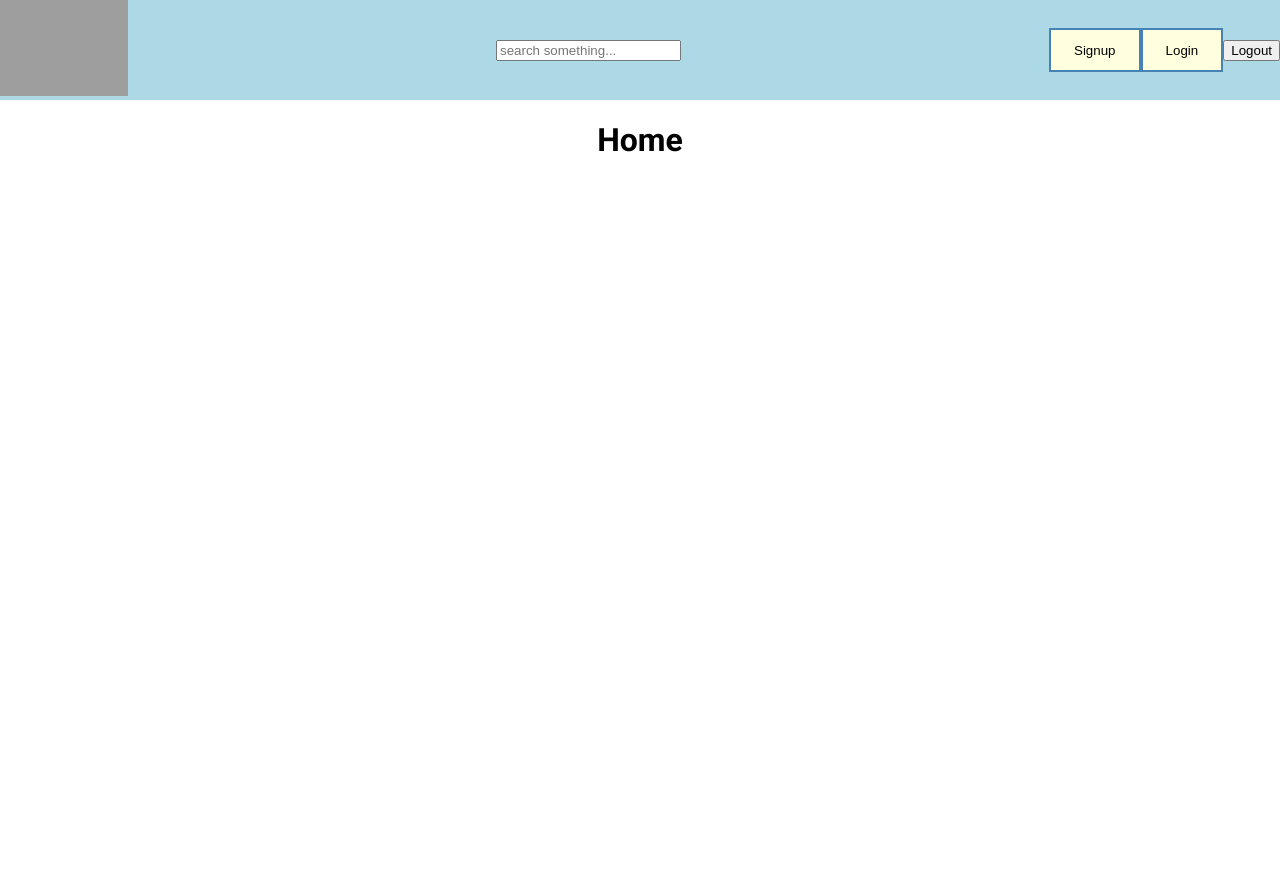
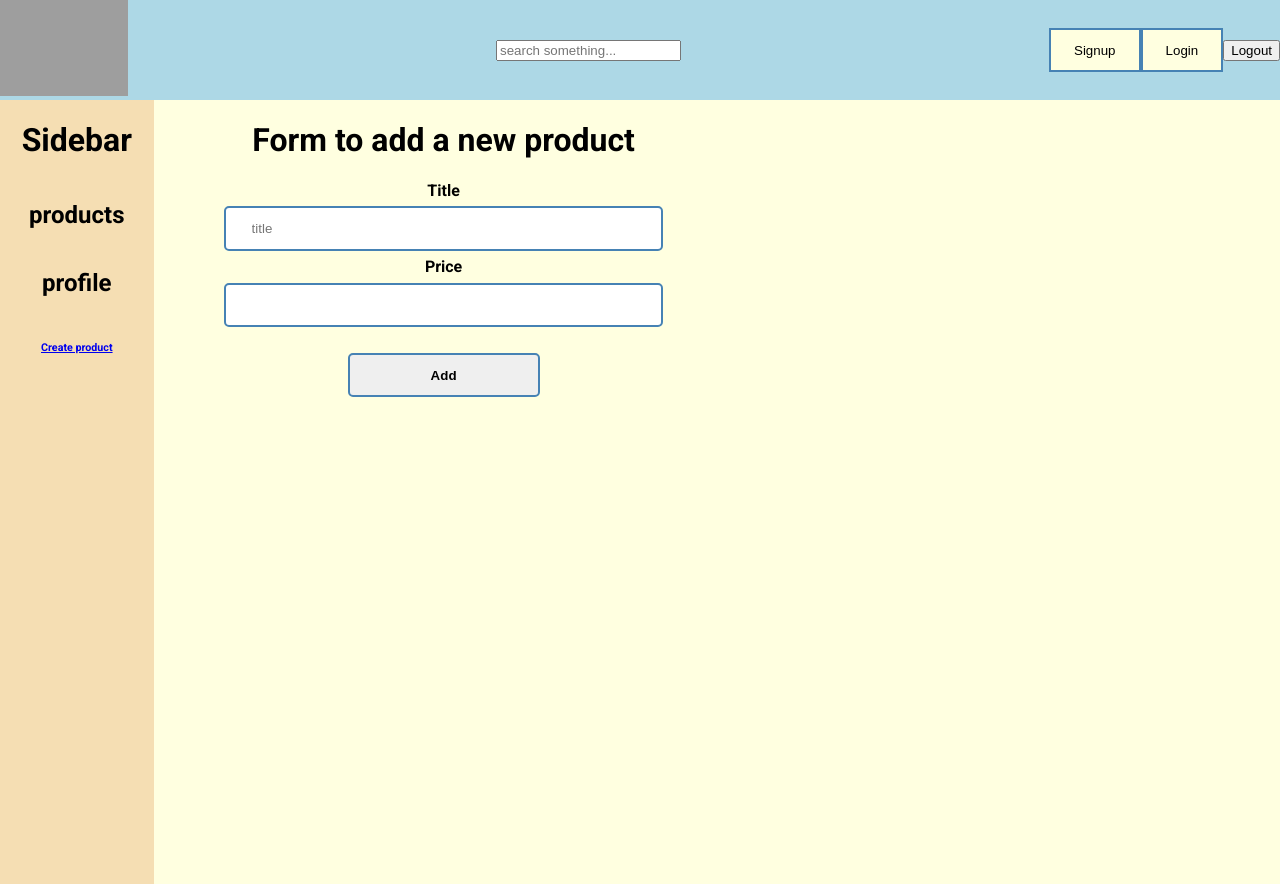
Before and after one commit to monibix/localMarket-client, a React (Create React App) app: page /add in a window 1280 px wide. Before the commit the page ends 800 px from the top, so only its background shows below. Built offline with nearby package versions, Linux system fonts and the light colour scheme; no server answers; grey boxes are pictures that could not be loaded.

Commit message:
products context, addproduct(not working yet)

```diff
--- a/src/App.js
+++ b/src/App.js
@@ -5,6 +5,7 @@ import Main from './views/Main/Main';
 import Signup from './views/Signup/Signup';
 import Login from './views/Login/Login';
 import Products from './views/Products/Products';
+import AddProduct from './views/AddProduct/AddProduct'
 
 function App() {
 
@@ -23,6 +24,9 @@ function App() {
         <Route path="/products">
           <Products />
         </Route>
+        <Route path="/add">
+          <AddProduct />
+        </Route>
 
         <Route path="/">
           <Main />
--- /dev/null
+++ b/src/components/ProductForm/ProductForm.js
@@ -0,0 +1,36 @@
+import React from 'react-router-dom';
+import { Form, Label, Input, Button } from './styles';
+import { useProducts } from '../../context/ProductsContext.utils'
+
+function Productform() {
+
+
+    const { products , setProducts} = useProducts();
+    console.log("products", products)
+    console.log("setproducts", setProducts)
+
+    const handleSubmit = (e) => {
+        e.preventDefault(e)
+    }
+
+    return (
+        <Form onSubmit={handleSubmit} >
+            <Label htmlFor="title">Title</Label>
+            <Input
+                type="text"
+                name="title"
+                placeholder="title"
+                //value={products.title}
+            />
+            <Label htmlFor="price">Price</Label>
+            <Input
+                type="num"
+                name="price"
+
+            />
+            <Button type="submit">Add</Button>
+        </Form>
+    )
+}
+
+export default Productform;
--- /dev/null
+++ b/src/components/ProductForm/styles.js
@@ -0,0 +1,28 @@
+import styled from 'styled-components';
+
+export const Form = styled.form`
+    display: flex;
+    flex-direction: column;
+`
+export const Label = styled.label`
+    font-weight: bold;
+`
+
+export const Input = styled.input`
+    width: 30vw;
+    padding: 1vw 2vw;
+    border-radius: 5px;
+    border: 2px solid steelblue;
+    margin: 0.5vw;
+    align-self: center;
+`
+
+export const Button = styled.button`
+    border: 2px solid steelblue;
+    border-radius: 5px;
+    padding: 1vw 1.8vw;
+    font-weight: bold;
+    margin: 1.5vw;
+    width: 15vw;
+    align-self: center;
+`
--- a/src/components/Sidebar/Sidebar.js
+++ b/src/components/Sidebar/Sidebar.js
@@ -9,7 +9,7 @@ function Sidebar() {
             <h1>Sidebar</h1>
             <h2>products</h2>
             <h2>profile</h2>
-            <Link to="/create"><h6>Create product</h6></Link>
+            <Link to="/add"><h6>Create product</h6></Link>
         </Div>
     )
 }
--- /dev/null
+++ b/src/context/ProductsContext.js
@@ -0,0 +1,25 @@
+import React from 'react';
+import { createProduct } from '../service/products.service';
+
+export const ProductContext = React.createContext({});
+
+const initialState = [{
+    title: "",
+    price: ""
+}];
+
+function ProductProvider({children}) {
+
+    const [products, setProducts] = React.useState(initialState);
+    console.log("products", products)
+
+    return (
+        <ProductContext.Provider value={{...products, setProducts}} >
+            {children}
+        </ProductContext.Provider>
+
+    )
+
+}
+
+export default ProductProvider;
--- /dev/null
+++ b/src/context/ProductsContext.utils.js
@@ -0,0 +1,7 @@
+import React from "react";
+
+import { ProductContext } from "./ProductsContext";
+
+export function useProducts() {
+    return React.useContext(ProductContext);
+}
--- a/src/index.js
+++ b/src/index.js
@@ -5,13 +5,17 @@ import App from "./App";
 import reportWebVitals from "./reportWebVitals";
 import { BrowserRouter as Router } from "react-router-dom";
 import AuthProvider from "./context/AuthContext";
+import ProductsProvider from "./context/ProductsContext";
 
 ReactDOM.render(
   <React.StrictMode>
     <Router>
       <AuthProvider>
+      <ProductsProvider>
         <App />
+      </ProductsProvider>
       </AuthProvider>
+
     </Router>
   </React.StrictMode>,
   document.getElementById("root")
--- /dev/null
+++ b/src/service/products.service.js
@@ -0,0 +1,8 @@
+import axios from 'axios';
+
+const productsApi = axios.create({
+    baseURL: `${process.env.REACT_APP_API}/products`,
+    withCredentials: true,
+})
+
+export const createProduct = (user) => productsApi.post("/add", user)
--- /dev/null
+++ b/src/views/AddProduct/AddProduct.js
@@ -0,0 +1,24 @@
+import React from 'react';
+import { Div } from './style';
+import Navbar from '../../components/Navbar/Navbar';
+import Sidebar from '../../components/Sidebar/Sidebar';
+import { Form } from '../../components/AuthForm/styles';
+import ProductForm from '../../components/ProductForm/ProductForm'
+
+function AddProduct() {
+
+    return (
+        <div>
+            <Navbar/>
+            <Div>
+                <Sidebar/>
+                <div className="content">
+                    <h1>Form to add a new product</h1>
+                    <ProductForm/>
+                </div>
+            </Div>
+        </div>
+    )
+}
+
+export default AddProduct;
--- /dev/null
+++ b/src/views/AddProduct/style.js
@@ -0,0 +1,9 @@
+import styled from 'styled-components';
+
+export const Div = styled.div`
+    background-color: lightyellow;
+    display: flex;
+    .content{
+        margin-left: 5vw;
+    }
+`
--- a/src/views/Signup/Signup.js
+++ b/src/views/Signup/Signup.js
@@ -7,6 +7,7 @@ import Navbar from '../../components/Navbar/Navbar';
 function Signup() {
 
     const { handleSignup } = useAuth();
+    console.log("handleSignup", handleSignup)
 
     return (
         <div>
```
